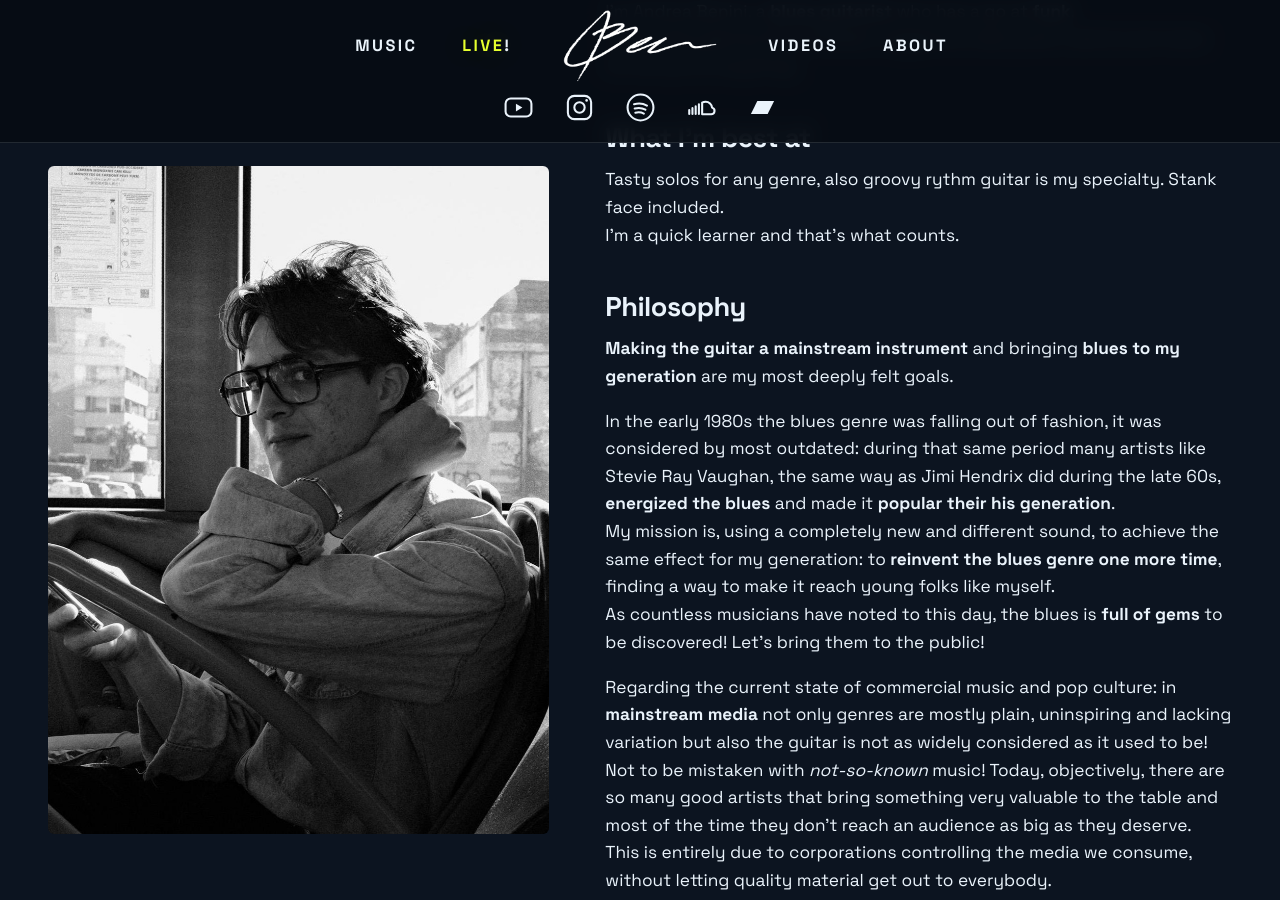
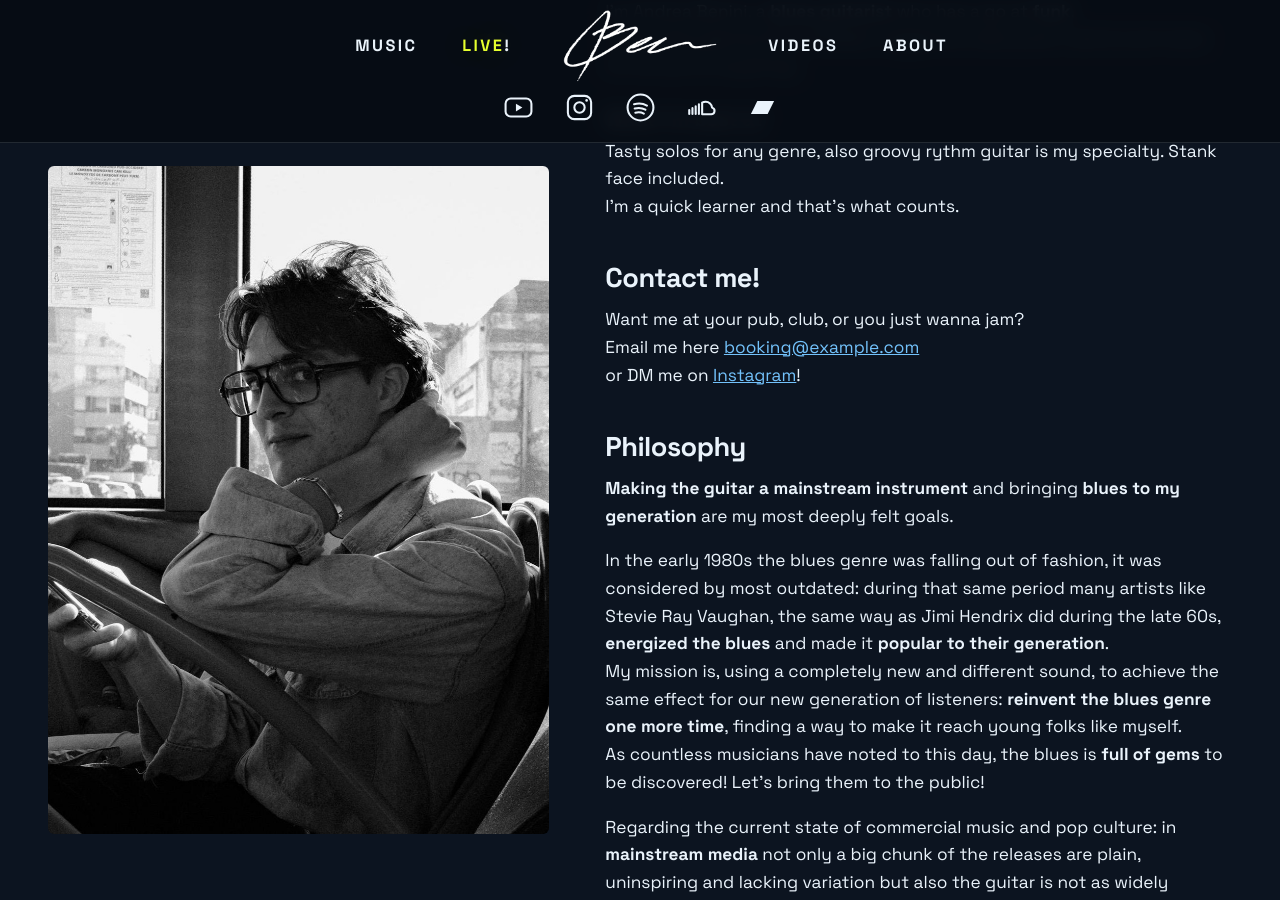
Before and after one commit to 07080901/07080901.github.io, a Jekyll site: the page built from pages/about.md, in a window 1280 px wide and 900 px high, scrolled down 3426 px. Built offline with Jekyll 4.4.1, drawn with Linux system fonts in a browser that asks for light colours; some of the changed text lies outside the part shown.

Commit message:
Revise about page content and add contact information
Updated the 'What I'm best at' section and added a 'Contact me!' section. Revised the text in the 'Philosophy' section for clarity and impact.

```diff
--- a/pages/about.md
+++ b/pages/about.md
@@ -12,27 +12,25 @@ I'm Andrea Benini, a **blues guitarist** who has a go at **funk**.
 I play many genres like afrobeat, reggae but also punk, rock & a lot more:
 hit me up for anything!
 
-
-## What I'm best at
+### What I'm best at
 Tasty solos for any genre, also groovy rythm guitar is my specialty. Stank face included.
 I'm a quick learner and that's what counts.
+
+## Contact me!
+Want me at your pub, club, or you just wanna jam?
+Email me here [booking@example.com](mailto:booking@example.com)
+or DM me on [Instagram](https://instagram.com/benini.guitar){:target="_blank" rel="noopener"}!
 
 ## Philosophy
 **Making the guitar a mainstream instrument** and bringing **blues to my generation** are my most deeply felt goals.
 
-In the early 1980s the blues genre was falling out of fashion, it was considered by most outdated: during that same period many artists like Stevie Ray Vaughan, the same way as Jimi Hendrix did during the late 60s, **energized the blues** and made it **popular their his generation**.
-My mission is, using a completely new and different sound, to achieve the same effect for my generation: to **reinvent the blues genre one more time**, finding a way to make it reach young folks like myself.
+In the early 1980s the blues genre was falling out of fashion, it was considered by most outdated: during that same period many artists like Stevie Ray Vaughan, the same way as Jimi Hendrix did during the late 60s, **energized the blues** and made it **popular to their generation**.
+My mission is, using a completely new and different sound, to achieve the same effect for our new generation of listeners: **reinvent the blues genre one more time**, finding a way to make it reach young folks like myself.
 As countless musicians have noted to this day, the blues is **full of gems** to be discovered! Let's bring them to the public!
 
-Regarding the current state of commercial music and pop culture: in **mainstream media** not only genres are mostly plain, uninspiring and lacking variation but also the guitar is not as widely considered as it used to be!
+Regarding the current state of commercial music and pop culture: in **mainstream media** not only a big chunk of the releases are plain, uninspiring and lacking variation but also the guitar is not as widely considered as it used to be!
 Not to be mistaken with *not-so-known* music! Today, objectively, there are so many good artists that bring something very valuable to the table and most of the time they don't reach an audience as big as they deserve.
-This is entirely due to corporations controlling the media we consume, without letting quality material get out to everybody.
+This is entirely due to corporations and rich individuals controlling the media we consume, without letting quality material get out to everybody.
 
-Analyzing instead smaller contexts, where corporations and record labels do not count as much, genres that are considered *non-mainstream* are **widely appreciated** by the young public, also inside that reality the guitar is huge! This tells us that everyday people do like **authentic music**: that's what matters.
-I want to bring that same excitement, along with the presence of the guitar, to the everybody's ears.
+Analyzing instead smaller contexts, where corporations and record labels do not count as much, genres that are considered *non-mainstream* are **widely appreciated** by the young public, also inside that reality the guitar is huge! This tells us that everyday people do like **authentic music** and that's what matters. I want to bring that same excitement, along with the presence of the guitar, to the everybody's ears.
 Let's change what's considered pop nowadays. Let's make it real!
-
-## Booking
-Want me at your pub, club, or you just wanna jam?
-Email me here [booking@example.com](mailto:booking@example.com)
-or DM me on [Instagram](https://instagram.com/benini.guitar){:target="_blank" rel="noopener"}!
```
